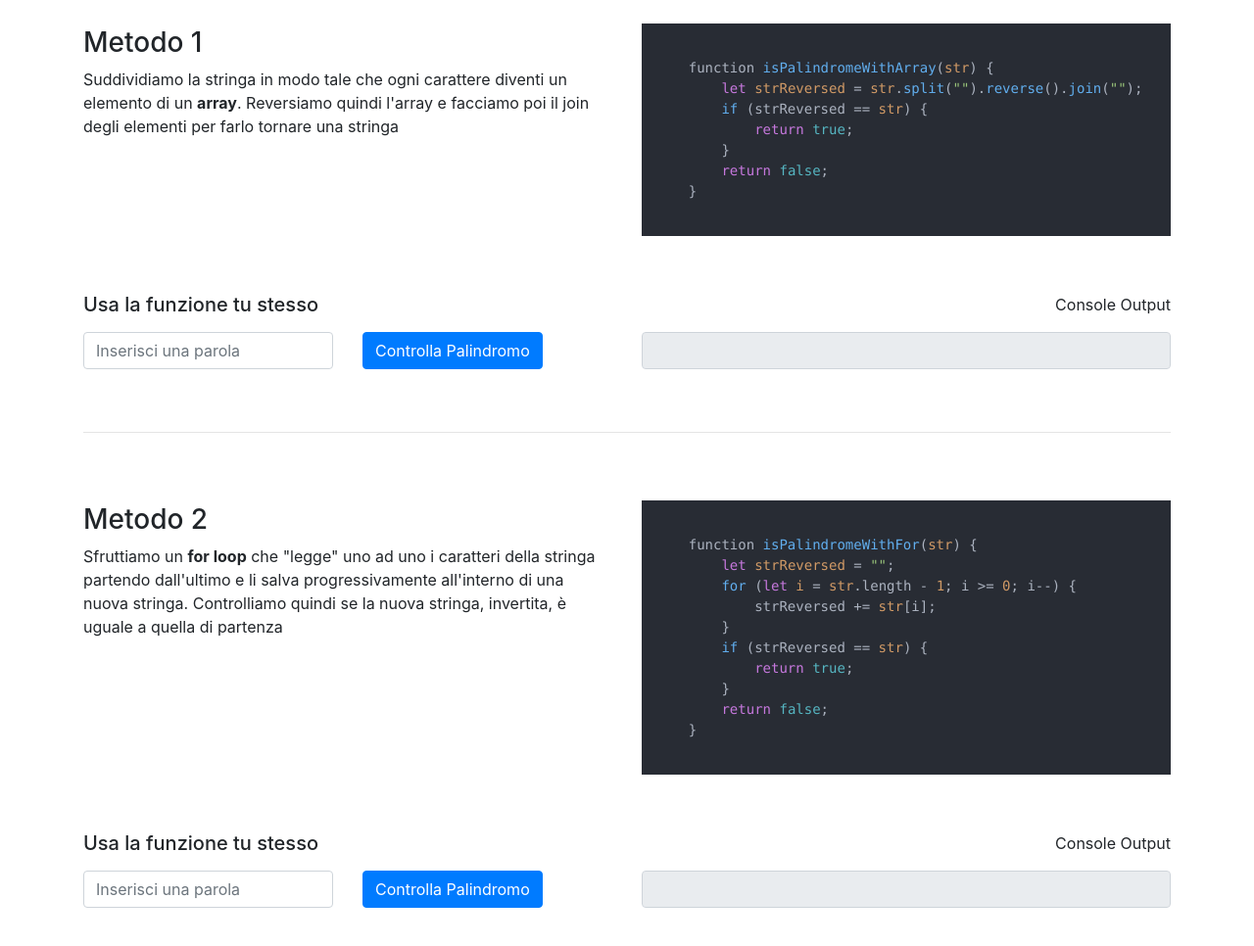
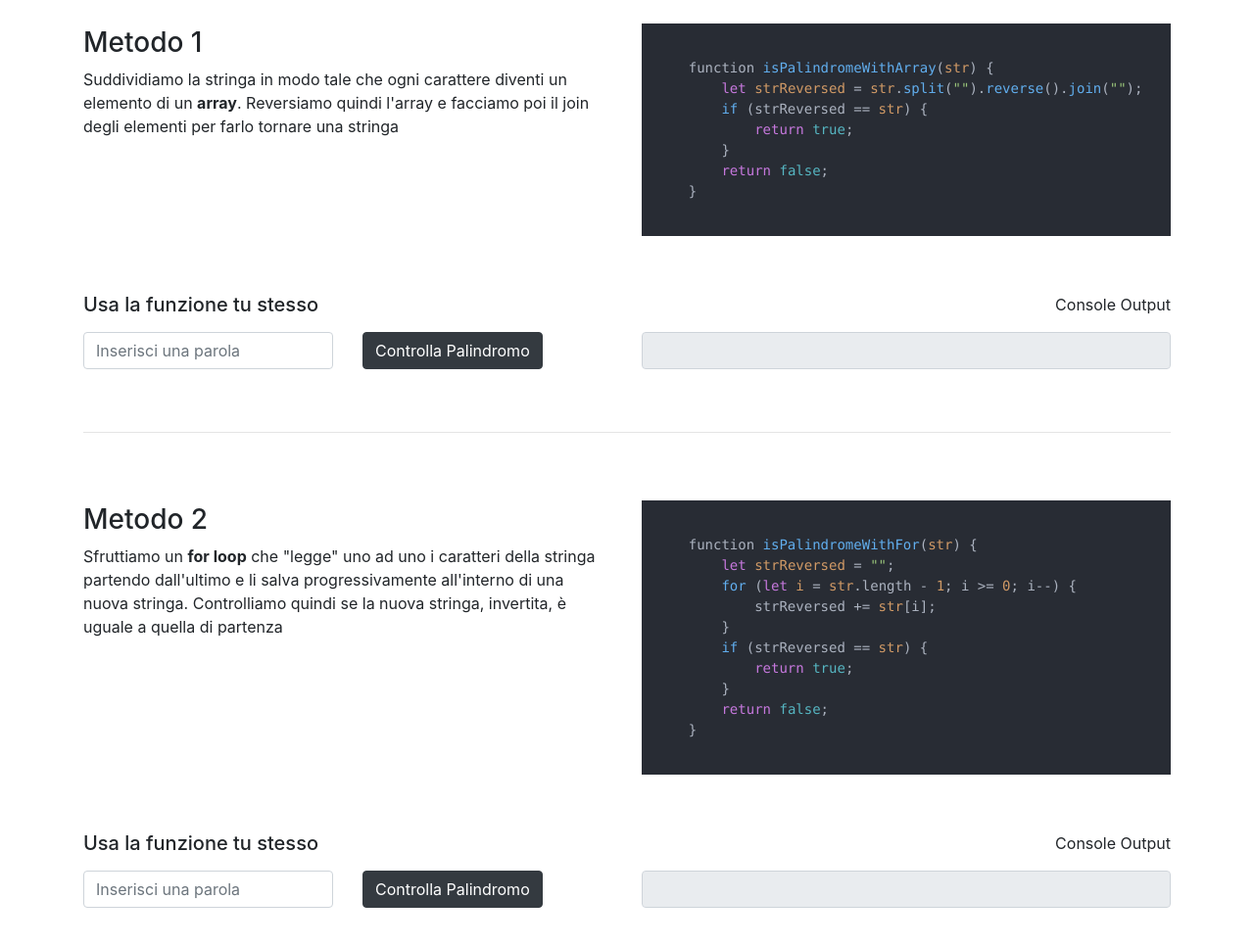
Before and after one commit to giuseppe-lisi/js-paliedispari, a plain HTML site: page Palindrome/index.html in a window 1280 px wide. Shown: the part 278-1244 px from the top of the page at 98% size. Drawn offline with nearby package versions, Linux system fonts and the light colour scheme.

Commit message:
cambiato colore bottone "controlla palindromo"

```diff
--- a/Palindrome/index.html
+++ b/Palindrome/index.html
@@ -75,7 +75,7 @@
                     <input type="text" class="form-control mb-3" placeholder="Inserisci una parola" id="field1">
                 </div>
                 <div class="col-3">
-                    <button class="btn btn-primary" onclick="isPalindromeWithArray(document.getElementById('field1').value)">Controlla Palindromo</button>
+                    <button class="btn btn-dark" onclick="isPalindromeWithArray(document.getElementById('field1').value)">Controlla Palindromo</button>
                 </div>
                 <div class="col-6">
                     <input type="text" class="form-control" id="output1" disabled>
@@ -121,7 +121,7 @@
                     <input type="text" class="form-control mb-3" placeholder="Inserisci una parola" id="field2">
                 </div>
                 <div class="col-3">
-                    <button class="btn btn-primary" onclick="isPalindromeWithFor(document.getElementById('field2').value)">Controlla Palindromo</button>
+                    <button class="btn btn-dark" onclick="isPalindromeWithFor(document.getElementById('field2').value)">Controlla Palindromo</button>
                 </div>
                 <div class="col-6">
                     <input type="text" class="form-control" id="output2" disabled>
```
